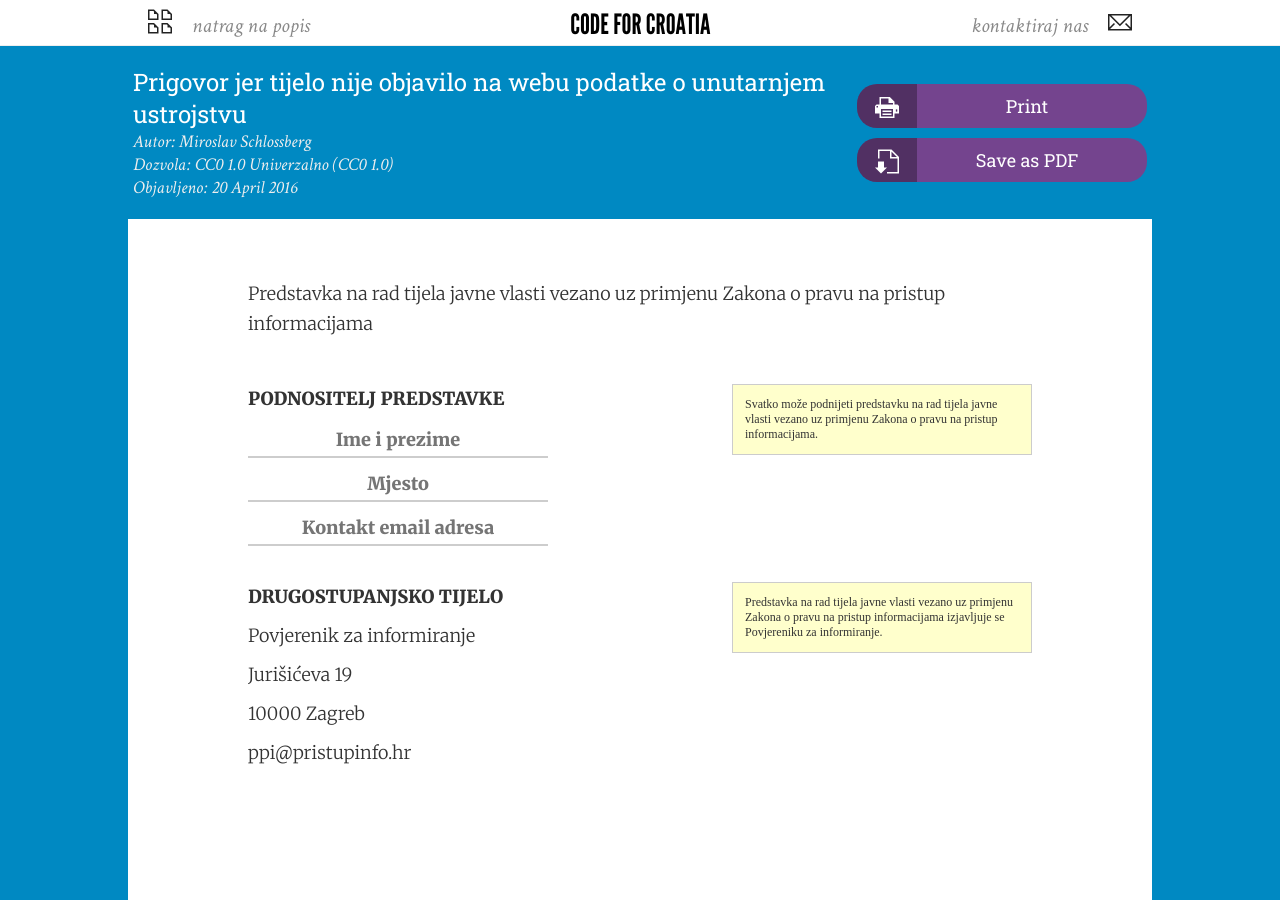
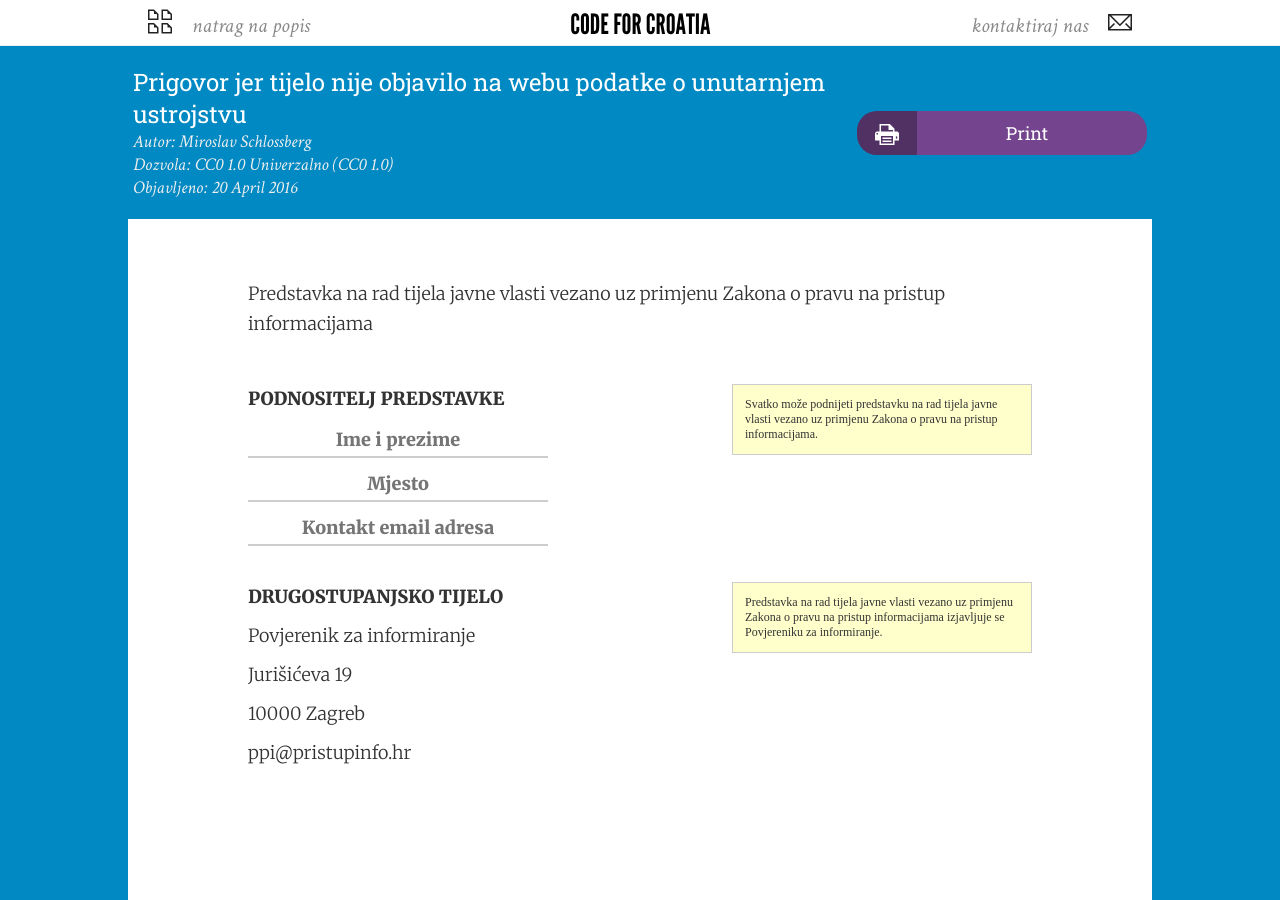
Before and after one commit to codeforcroatia/legal-boilerplate, a Jekyll site: the page built from _posts/2016-04-20-ppi_predstavka_web_ustrojstvo.html, in a window 1280 px wide and 900 px high. Built offline with Jekyll 4.4.1, drawn with Linux system fonts in a browser that asks for light colours; some web fonts are replaced.

Commit message:
Update document.html

```diff
--- a/_layouts/document.html
+++ b/_layouts/document.html
@@ -26,12 +26,12 @@
     </div>
     <div class="controls">
       <button class="action print" disabled>Print</button>
-      <button class="action pdf" enabled>Save as PDF</button>
     </div>
   </header>
   <article>
     {{content}}
   </article>
+  <p align="right"><a href="{{ site.owner.github }}/{{ site.project.repository }}/edit/gh-pages/{{ page.path }}">Uredi ovu stranicu</a></p>
   <script src="{{ site.baseurl }}scripts/dom.js"></script>
   <script src="{{ site.baseurl }}scripts/print.js" async></script>
   <script src="{{ site.baseurl }}scripts/definitions.js" async></script>
```
